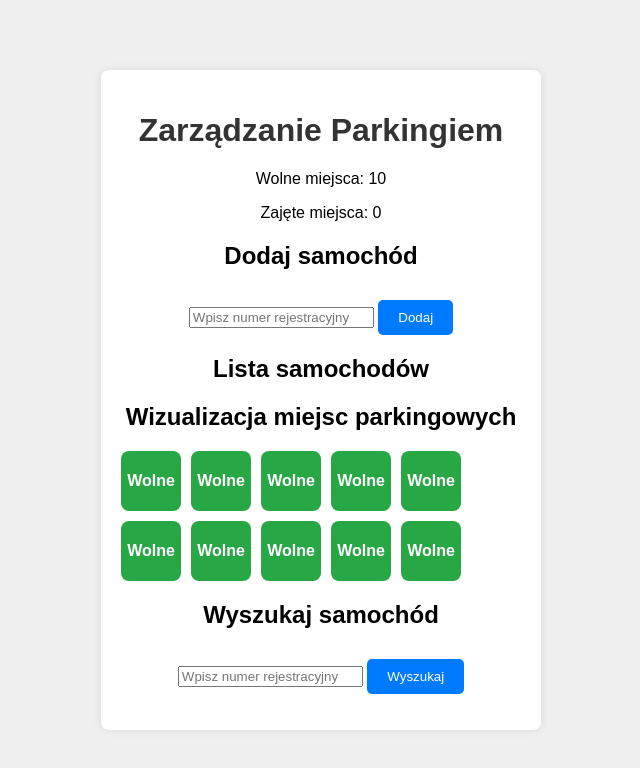
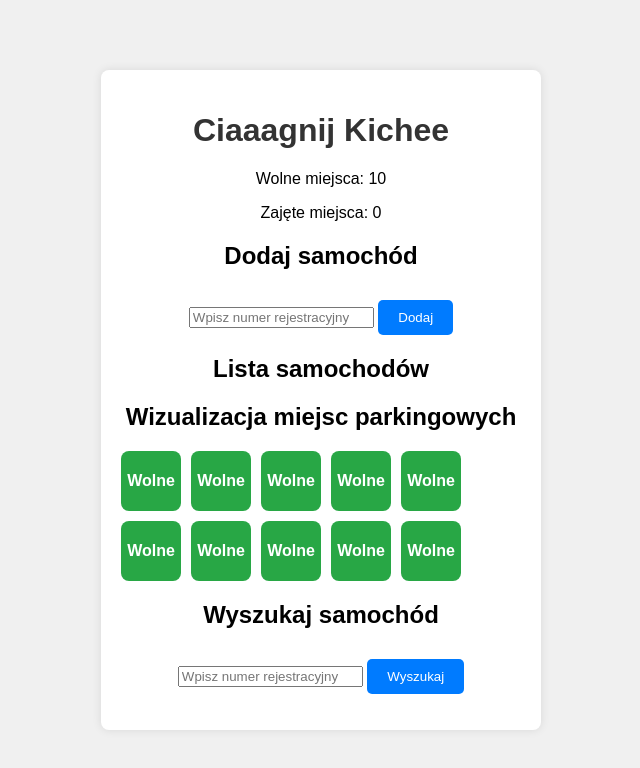
Before and after one commit to CyborgBMB/ProgramMatka, a plain HTML site: page index.html in a window 1280 px wide. Shown: the whole page, without its empty margins (319-959 px from the left). Drawn offline with Linux system fonts and the light colour scheme.

Commit message:
Update index.html

```diff
--- a/index.html
+++ b/index.html
@@ -8,7 +8,7 @@
 </head>
 <body>
     <div class="container">
-        <h1>Zarządzanie Parkingiem</h1>
+        <h1>Ciaaagnij Kichee</h1>
 
         <div id="parking-info">
             <p>Wolne miejsca: <span id="wolne-miejsca"></span></p>
```
